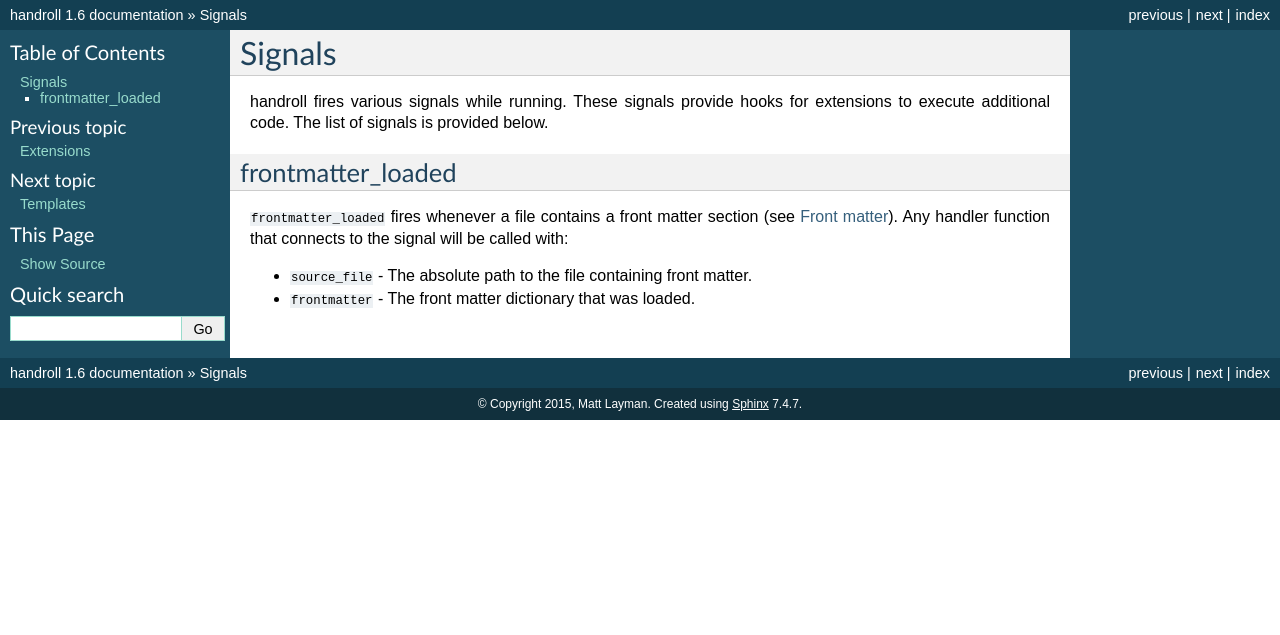
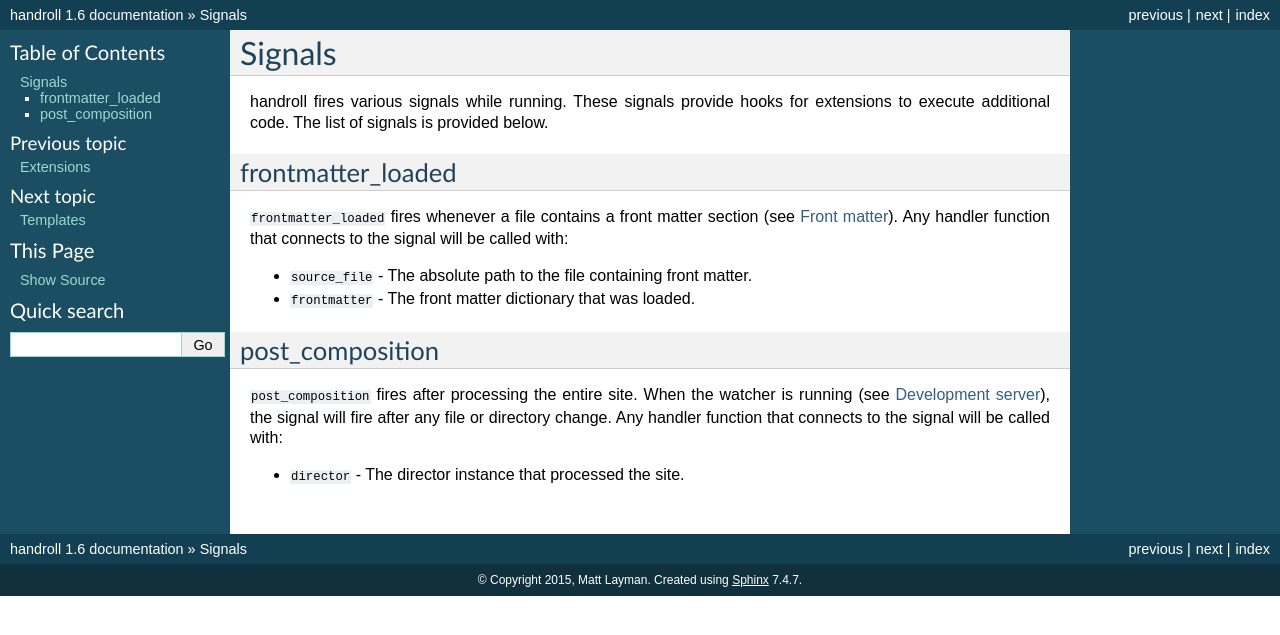
Before and after one commit to handroll/handroll, a Sphinx documentation site: the page built from docs/signals.rst, in a window 1280 px wide. Shown: the top 635 px of the page. Built offline with Sphinx 7.4.7, drawn with Linux system fonts in a browser that asks for light colours.

Commit message:
Document the post_composition signal.

```diff
--- a/docs/signals.rst
+++ b/docs/signals.rst
@@ -16,3 +16,13 @@ will be called with:
 
 * ``source_file`` - The absolute path to the file containing front matter.
 * ``frontmatter`` - The front matter dictionary that was loaded.
+
+post_composition
+----------------
+
+``post_composition`` fires after processing the entire site. When the
+watcher is running (see :ref:`devserver`), the signal will fire after
+any file or directory change. Any handler function that connects to the
+signal will be called with:
+
+* ``director`` - The director instance that processed the site.
```
